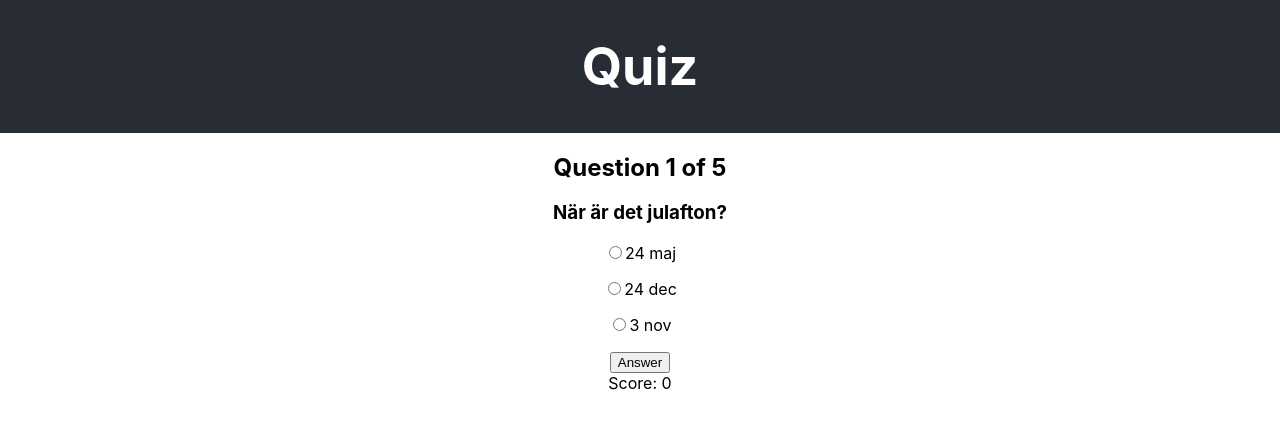
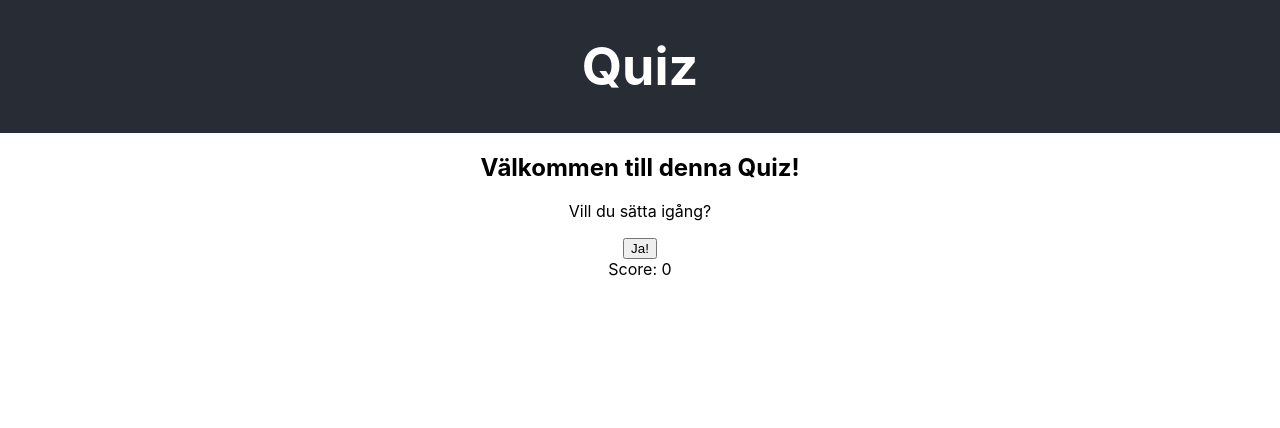
Before and after one commit to davidsvson/AU20-webApp-react_quiz, a React (Create React App) app: page / in a window 1280 px wide. Shown: the top 428 px of the page. Built offline with nearby package versions, Linux system fonts and the light colour scheme.

Commit message:
3 screens

```diff
--- a/src/App.js
+++ b/src/App.js
@@ -2,10 +2,34 @@ import logo from './logo.svg';
 import './App.css';
 import { useState } from 'react';
 import Game from './components/Game';
+import Welcome from './components/Welcome';
+import Result from './components/Result';
 
 function App() {
+  const WELCOME = 'welcome', GAME = 'game', RESULT = 'result';
   const [score, setScore] = useState(0);
+  const [currentScreen, setCurrentScreen] = useState(WELCOME);
 
+  const restartQuiz = () => {
+    setCurrentScreen(GAME);
+    setScore(0);
+  }
+
+  let content = null;
+  switch(currentScreen) {
+    case WELCOME:
+      content = <Welcome
+        nextScreen={() => setCurrentScreen(GAME)} />
+      break;
+    case GAME:
+      content = <Game
+          answeredCorrectly={() => setScore(score + 1)}
+          showResult={() => setCurrentScreen(RESULT)}
+      />
+      break;
+    default:
+      content = <Result score= {score} restartQuiz={restartQuiz}  />;
+  }
 
   return (
     <div className="App">
@@ -13,8 +37,7 @@ function App() {
           <h1>Quiz</h1>
       </header>
       <main>
-        <Game answeredCorrectly={() => setScore(score + 1)}/>
-
+        {content}
         Score: {score}
       </main>
     </div>
--- a/src/components/Game.jsx
+++ b/src/components/Game.jsx
@@ -2,7 +2,7 @@ import { useState } from "react";
 
 
 
-const Game = ({ answeredCorrectly }) => {
+const Game = ({ answeredCorrectly, showResult }) => {
     const questions = getQuestions();
     const [currentQuestion, setQuerrentQuestion ] = useState(1)
     const [selectedAnswer, setSelectedAnswer] = useState(null);
@@ -16,9 +16,13 @@ const Game = ({ answeredCorrectly }) => {
             answeredCorrectly(); // report score back to App
         }
         setTimeout(() => {
-            setQuerrentQuestion(currentQuestion + 1);
-            setSelectedAnswer(null);
-            setDecided(false);
+            if( currentQuestion === questions.length) {
+                showResult();
+            } else {
+                setQuerrentQuestion(currentQuestion + 1);
+                setSelectedAnswer(null);
+                setDecided(false);
+            }
         }, 2000);
     }
 
--- /dev/null
+++ b/src/components/Result.jsx
@@ -0,0 +1,10 @@
+
+const Result = ({ score, restartQuiz }) => (
+    <section>
+        <h2>Reultat</h2>
+        <p>Du fick {score} rätta svar!</p>
+        <p><button onClick={ restartQuiz}> Börja om </button></p>
+    </section>
+)
+
+export default Result;
--- /dev/null
+++ b/src/components/Welcome.jsx
@@ -0,0 +1,10 @@
+
+const Welcome = ({ nextScreen }) => (
+    <section>
+        <h2>Välkommen till denna Quiz!</h2>
+        <p>Vill du sätta igång?</p>
+        <button onClick= {nextScreen}>Ja!</button>
+    </section>
+)
+
+export default Welcome;
```
